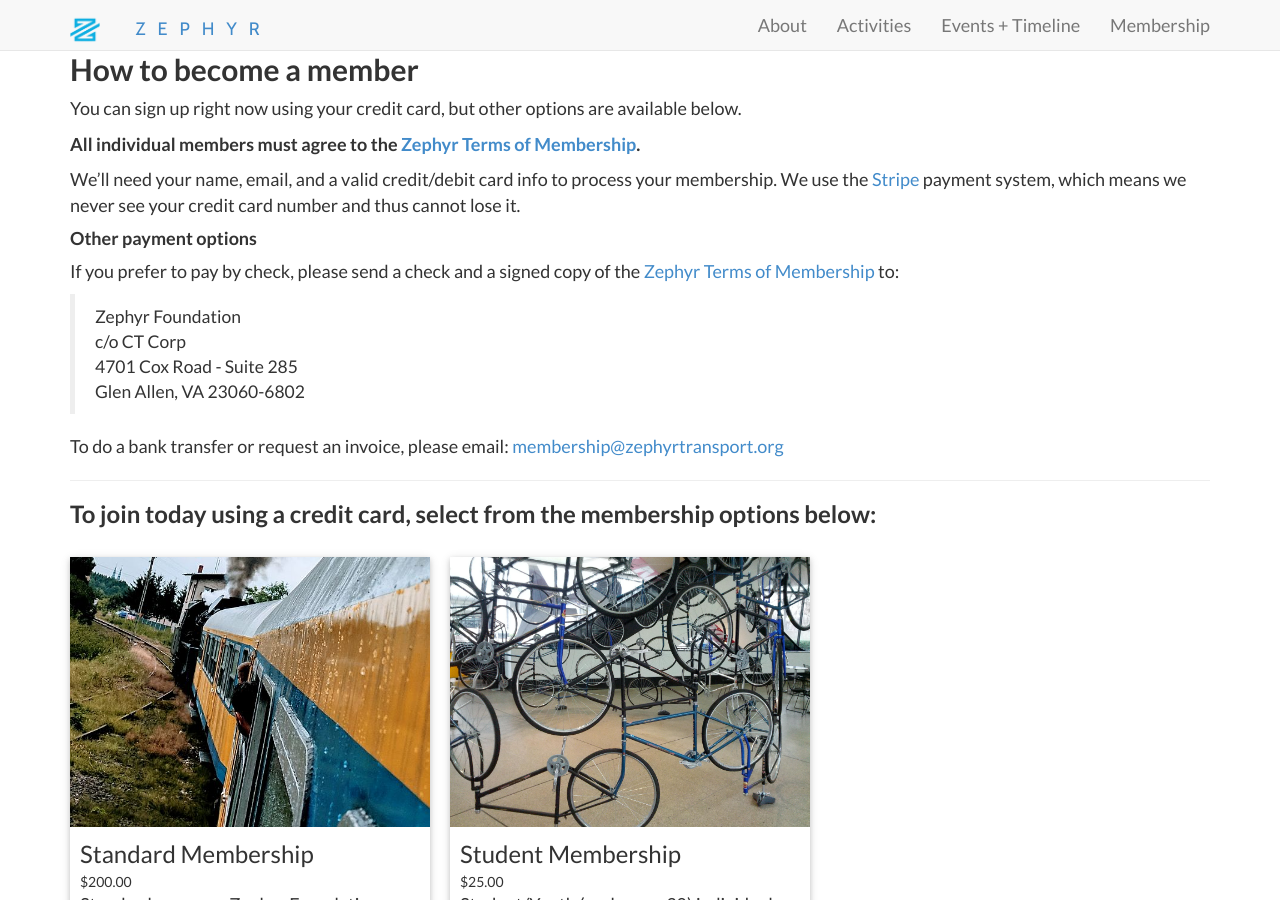
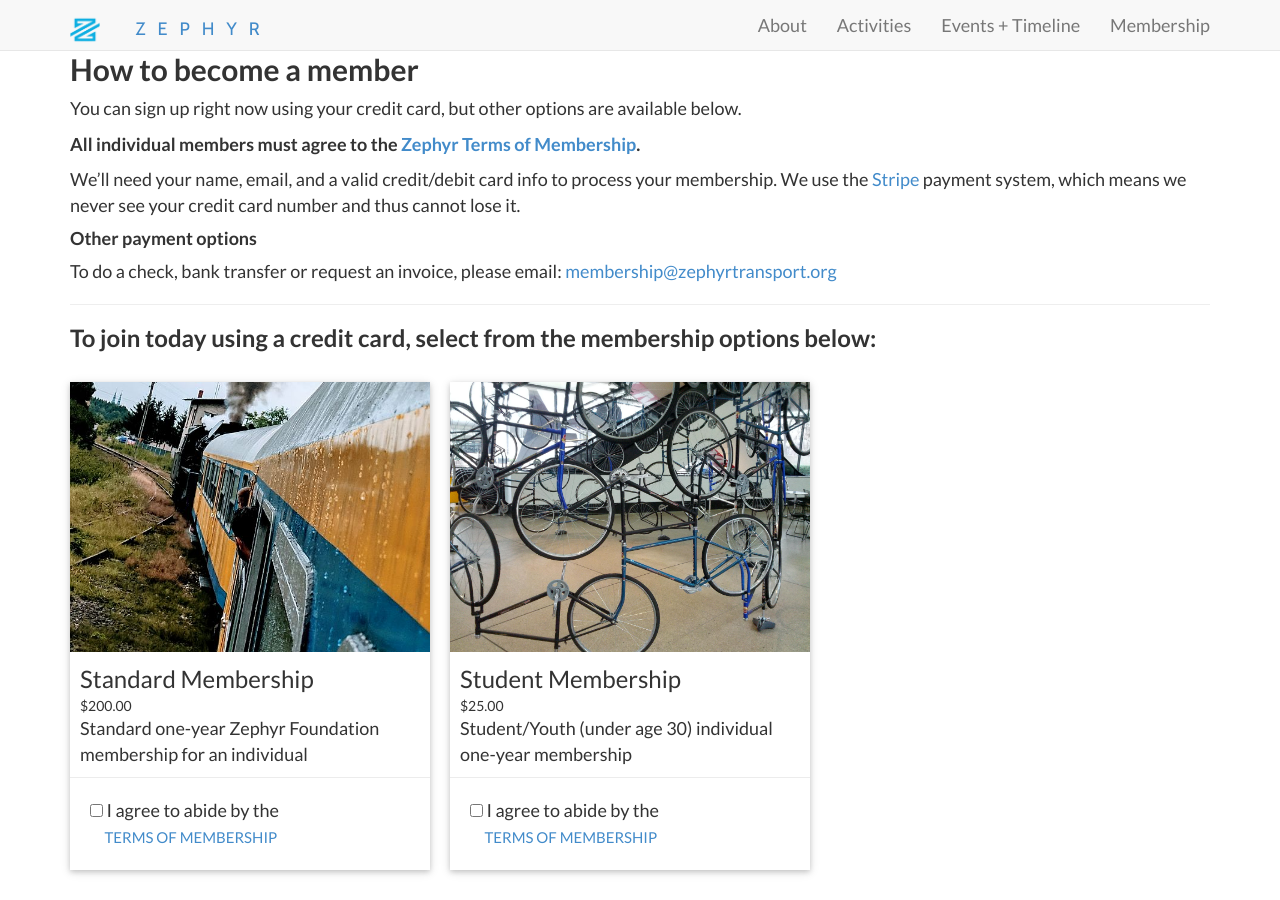
Before and after one commit to ZephyrTransport/zephyr-website, a Jekyll site: the page built from membership.md, in a window 1280 px wide and 900 px high, scrolled down 2558 px. Built offline with Jekyll 4.4.1, drawn with Linux system fonts in a browser that asks for light colours; nearby versions of some CDN libraries.

Commit message:
Update board and check options

```diff
--- a/membership.md
+++ b/membership.md
@@ -115,13 +115,7 @@
 
 We'll need your name, email, and a valid credit/debit card info to process your membership.  We use the [Stripe](https://stripe.com) payment system, which means we never see your credit card number and thus cannot lose it.
 #### Other payment options
-If you prefer to pay by check, please send a check and a signed copy of the [Zephyr Terms of Membership](/terms-of-membership) to:
->Zephyr Foundation <br/>
->c/o CT Corp <br/>
->4701 Cox Road - Suite 285 <br/>
->Glen Allen, VA 23060-6802
-
-To do a bank transfer or request an invoice, please email: [membership@zephyrtransport.org](mailto:membership@zephyrtransport.org)
+To do a check, bank transfer or request an invoice, please email: [membership@zephyrtransport.org](mailto:membership@zephyrtransport.org)
 
 <!-- stripe -->
 
```
Also changed, not shown: leadership.md (+5 -2 lines).
